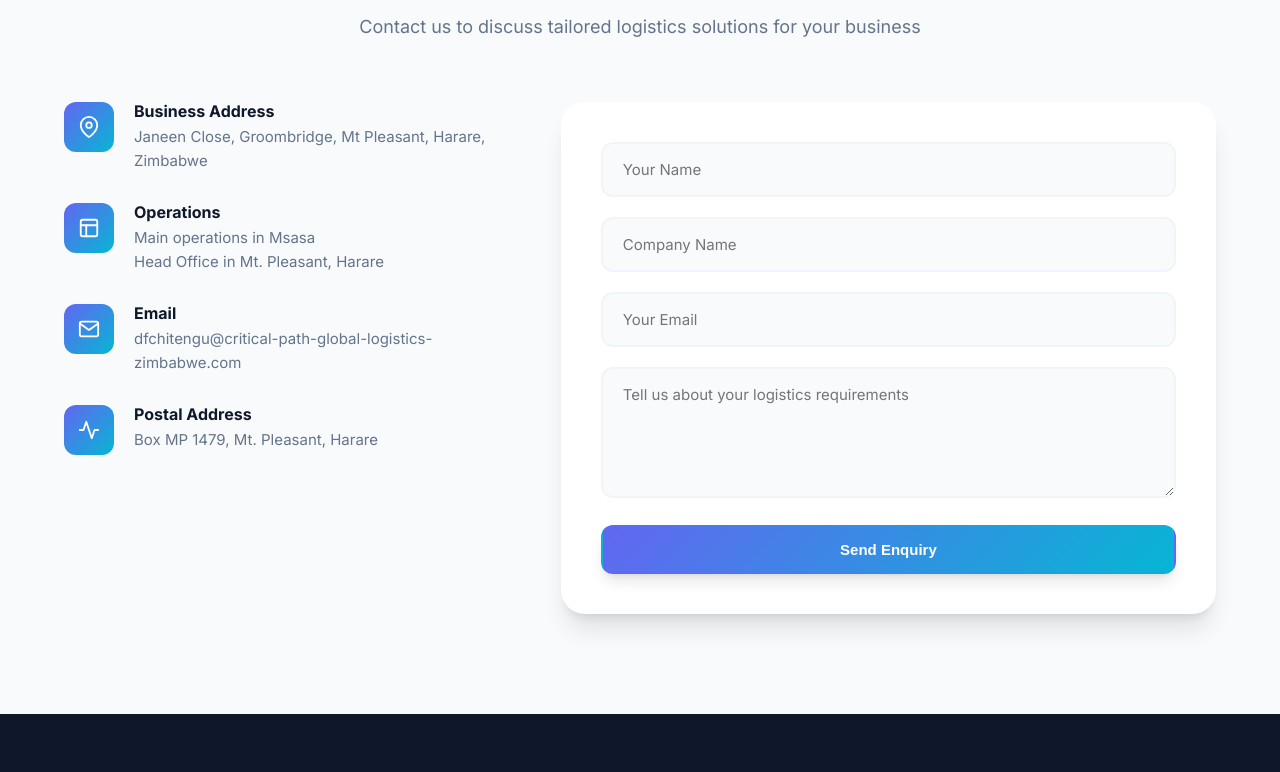
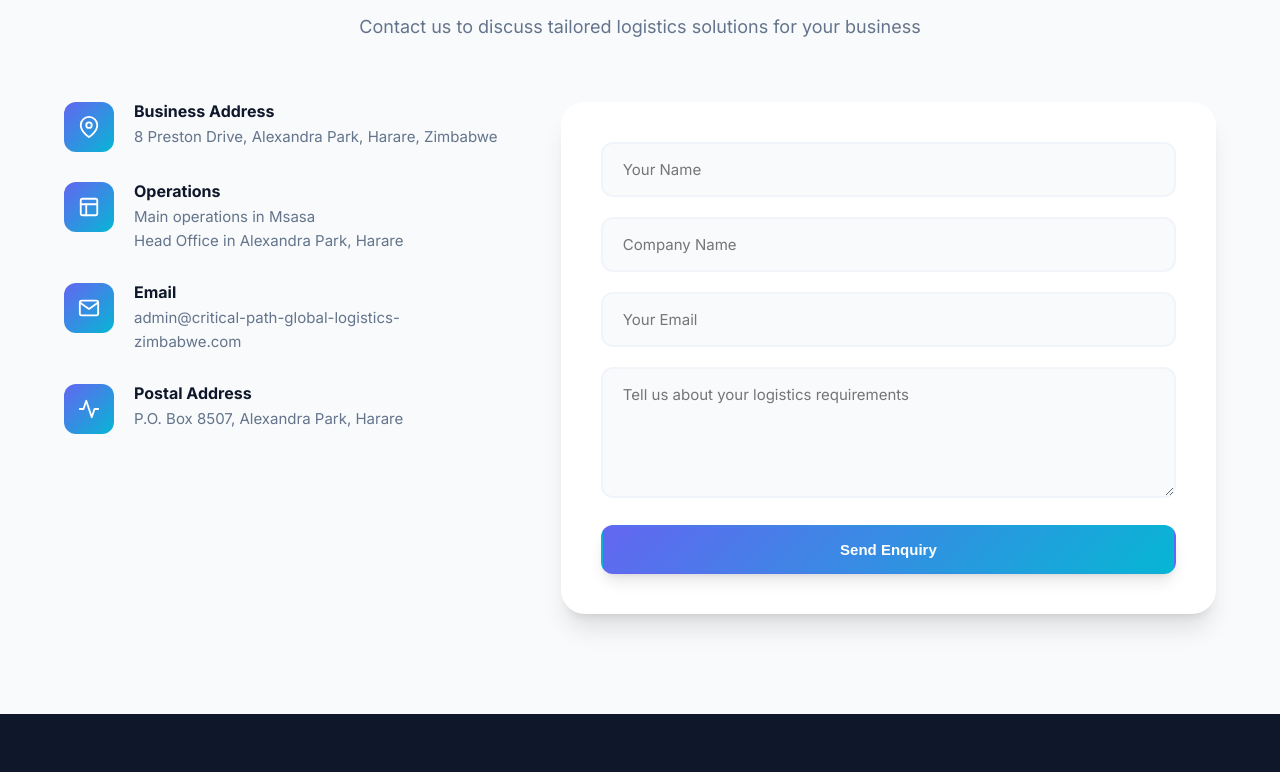
Before and after one commit to LoveRu00/criticalpath-website, a plain HTML site: page index.html in a window 1280 px wide. Shown: the part 3182-3954 px from the top of the page. Drawn offline with Linux system fonts and the light colour scheme.

Commit message:
Editted the address correctly

```diff
--- a/index.html
+++ b/index.html
@@ -160,7 +160,7 @@
                             </div>
                             <div>
                                 <h4>Business Address</h4>
-                                <p>Janeen Close, Groombridge, Mt Pleasant, Harare, Zimbabwe</p>
+                                <p>8 Preston Drive, Alexandra Park, Harare, Zimbabwe</p>
                             </div>
                         </div>
                         <div class="contact-item">
@@ -169,7 +169,7 @@
                             </div>
                             <div>
                                 <h4>Operations</h4>
-                                <p>Main operations in Msasa<br>Head Office in Mt. Pleasant, Harare</p>
+                                <p>Main operations in Msasa<br>Head Office in Alexandra Park, Harare</p>
                             </div>
                         </div>
                         <div class="contact-item">
@@ -178,7 +178,7 @@
                             </div>
                             <div>
                                 <h4>Email</h4>
-                                <p>dfchitengu@critical-path-global-logistics-zimbabwe.com</p>
+                                <p> admin@critical-path-global-logistics-zimbabwe.com</p>
                             </div>
                         </div>
                         <div class="contact-item">
@@ -187,7 +187,7 @@
                             </div>
                             <div>
                                 <h4>Postal Address</h4>
-                                <p>Box MP 1479, Mt. Pleasant, Harare</p>
+                                <p>P.O. Box 8507, Alexandra Park, Harare</p>
                             </div>
                         </div>
                     </div>
```
